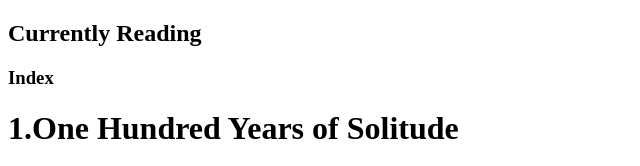
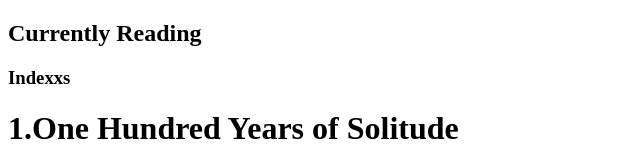
Before and after one commit to Abhirathore2195/bookwebsite, a plain HTML site: page index.html in a window 1280 px wide. Shown: the top 166 px of the page, 0-640 px from the left. Drawn offline with Linux system fonts and the light colour scheme.

Commit message:
coomit on branch

```diff
--- a/index.html
+++ b/index.html
@@ -12,7 +12,7 @@
   <h2>
   Currently Reading</h2>
   <h3>
-   Index</h3>
+   Indexxs</h3>
 
   <p><a href=One_Hundred Years of Solitude></a></p>
   <p><a href=Atomic Habits>  </a></p>
```
